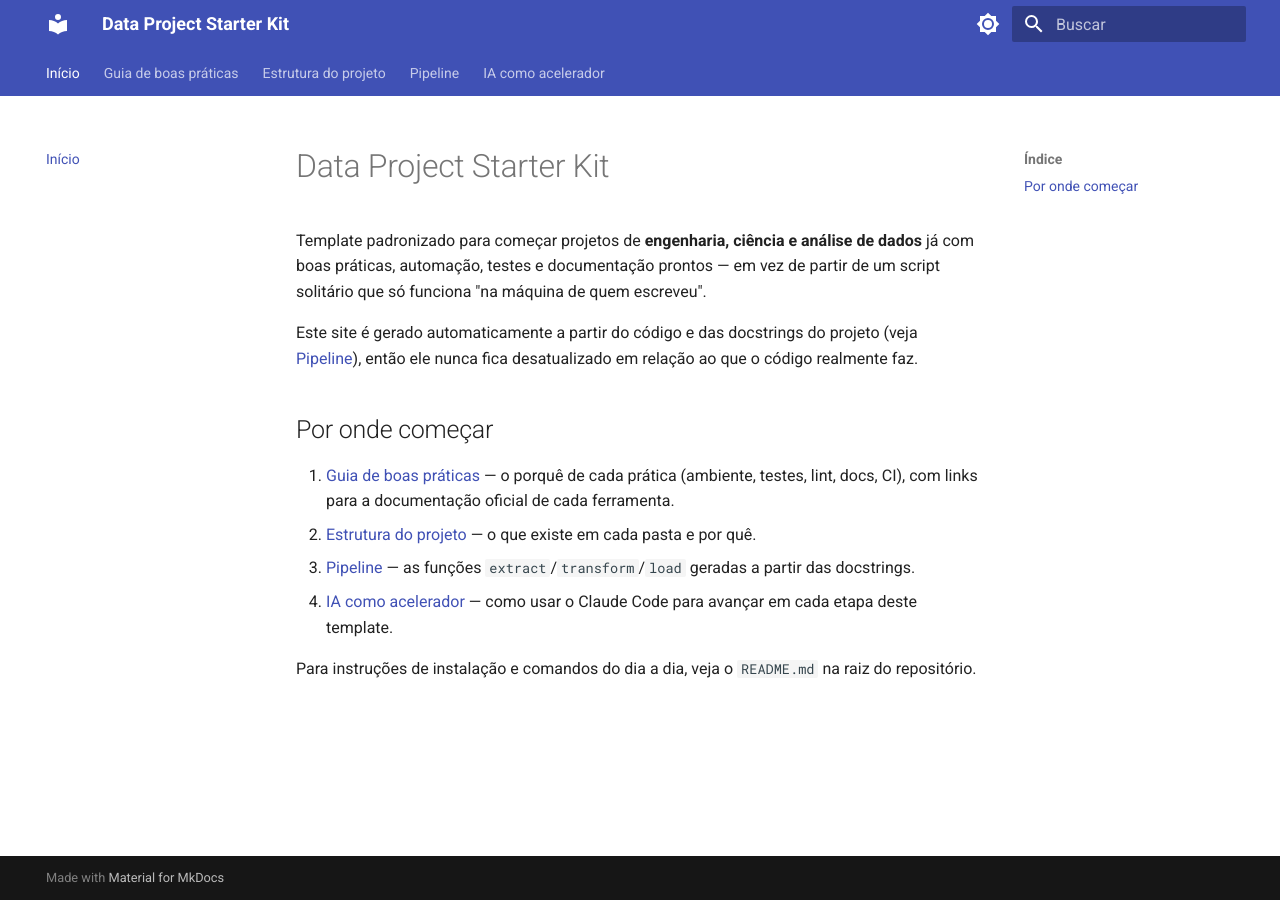
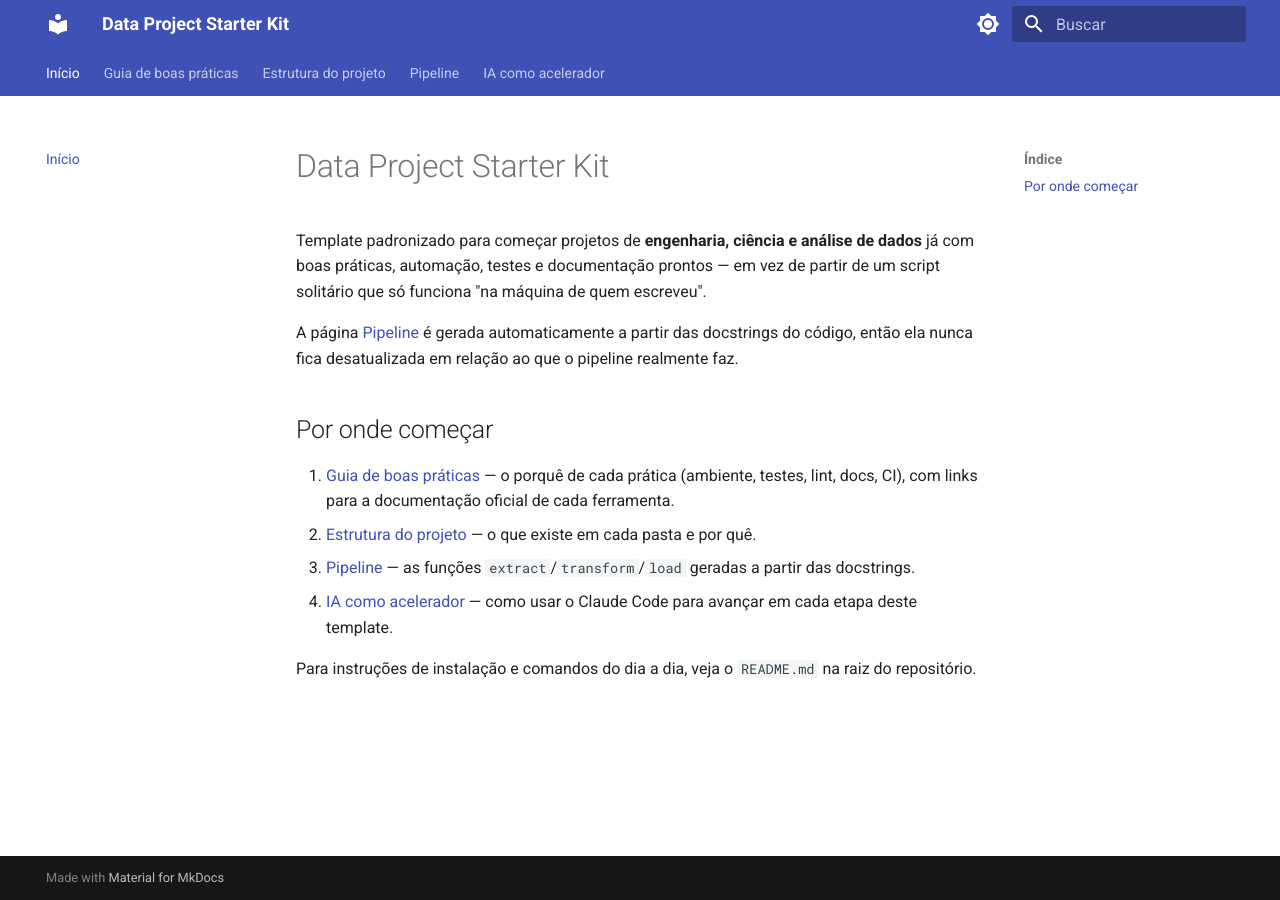
Before and after one commit to filipimr/Data-Project-Starter-Kit, an MkDocs documentation site: the page built from docs/index.md, in a window 1280 px wide. Built offline with MkDocs 1.6.1 and Material for MkDocs 9.7.7, drawn with Linux system fonts in a browser that asks for light colours.

```diff
--- a/docs/index.md
+++ b/docs/index.md
@@ -5,9 +5,9 @@ análise de dados** já com boas práticas, automação, testes e documentação
 prontos — em vez de partir de um script solitário que só funciona "na
 máquina de quem escreveu".
 
-Este site é gerado automaticamente a partir do código e das docstrings do
-projeto (veja [Pipeline](pipeline.md)), então ele nunca fica desatualizado
-em relação ao que o código realmente faz.
+A página [Pipeline](pipeline.md) é gerada automaticamente a partir das
+docstrings do código, então ela nunca fica desatualizada em relação ao que
+o pipeline realmente faz.
 
 ## Por onde começar
 
--- a/mkdocs.yml
+++ b/mkdocs.yml
@@ -1,3 +1,5 @@
+# TODO: defina repo_url (ex.: https://github.com/<usuario>/<repo>) ao publicar
+# no GitHub — sem ela, o Material não mostra o link/ícone do repositório.
 site_name: Data Project Starter Kit
 site_description: Template padronizado para projetos de engenharia, ciência e análise de dados.
 repo_name: Data-Project-Starter-Kit
```
Also changed, not shown: CLAUDE.md (+2 -2 lines), README.md (+2 -1 lines), docs/estrutura.md (+5 -1 lines), 1 other file.
